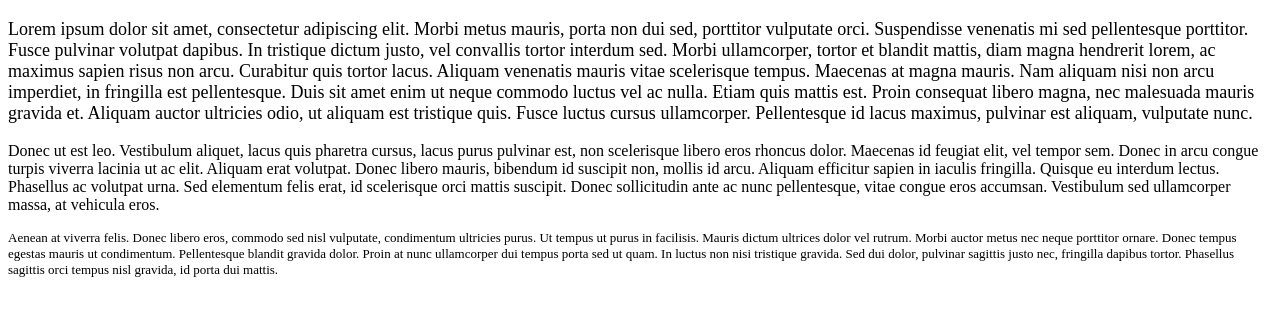
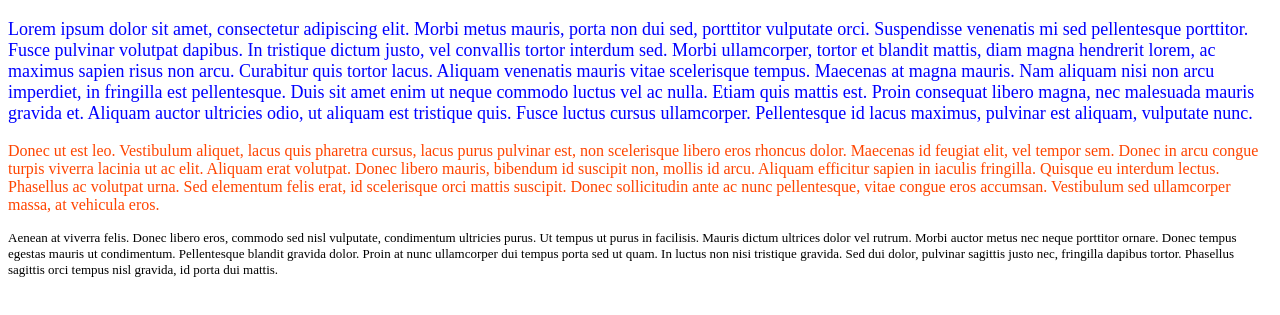
Before and after one commit to liriarte728/liriarte728.github.io, a plain HTML site: page index.html in a window 1280 px wide. Shown: the part 61-376 px from the top of the page. Drawn offline with Linux system fonts and the light colour scheme.

Commit message:
update style

```diff
--- a/index.html
+++ b/index.html
@@ -5,13 +5,13 @@
     </head>
     <body>
         <h1>This is my GitHub Pages website!</h1>
-        <p style="font-size: large;" style="color: blue;">
+        <p style="font-size: large; color: blue;">
             Lorem ipsum dolor sit amet, consectetur adipiscing elit. Morbi metus mauris, porta non dui sed, porttitor vulputate orci. Suspendisse venenatis mi sed pellentesque porttitor. Fusce pulvinar volutpat dapibus. In tristique dictum justo, vel convallis tortor interdum sed. Morbi ullamcorper, tortor et blandit mattis, diam magna hendrerit lorem, ac maximus sapien risus non arcu. Curabitur quis tortor lacus. Aliquam venenatis mauris vitae scelerisque tempus. Maecenas at magna mauris. Nam aliquam nisi non arcu imperdiet, in fringilla est pellentesque. Duis sit amet enim ut neque commodo luctus vel ac nulla. Etiam quis mattis est. Proin consequat libero magna, nec malesuada mauris gravida et. Aliquam auctor ultricies odio, ut aliquam est tristique quis. Fusce luctus cursus ullamcorper. Pellentesque id lacus maximus, pulvinar est aliquam, vulputate nunc.
         </p>
-        <p style="font-size: medium;" style="color: orangered;">
+        <p style="font-size: medium; color: orangered;">
             Donec ut est leo. Vestibulum aliquet, lacus quis pharetra cursus, lacus purus pulvinar est, non scelerisque libero eros rhoncus dolor. Maecenas id feugiat elit, vel tempor sem. Donec in arcu congue turpis viverra lacinia ut ac elit. Aliquam erat volutpat. Donec libero mauris, bibendum id suscipit non, mollis id arcu. Aliquam efficitur sapien in iaculis fringilla. Quisque eu interdum lectus. Phasellus ac volutpat urna. Sed elementum felis erat, id scelerisque orci mattis suscipit. Donec sollicitudin ante ac nunc pellentesque, vitae congue eros accumsan. Vestibulum sed ullamcorper massa, at vehicula eros.
         </p>
-        <p style="font-size: small;" style="color: black;">
+        <p style="font-size: small; color: black;">
             Aenean at viverra felis. Donec libero eros, commodo sed nisl vulputate, condimentum ultricies purus. Ut tempus ut purus in facilisis. Mauris dictum ultrices dolor vel rutrum. Morbi auctor metus nec neque porttitor ornare. Donec tempus egestas mauris ut condimentum. Pellentesque blandit gravida dolor. Proin at nunc ullamcorper dui tempus porta sed ut quam. In luctus non nisi tristique gravida. Sed dui dolor, pulvinar sagittis justo nec, fringilla dapibus tortor. Phasellus sagittis orci tempus nisl gravida, id porta dui mattis.
         </p>
     </body>
```
